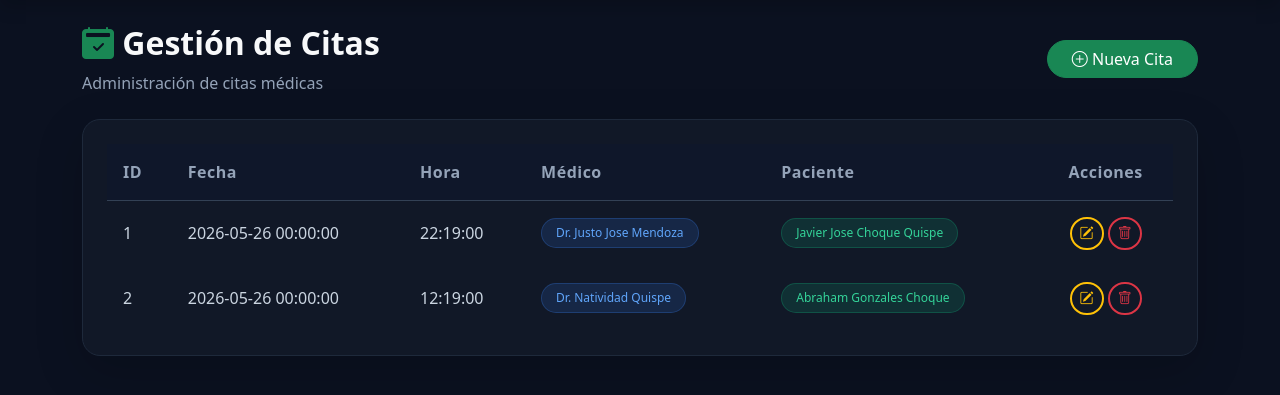
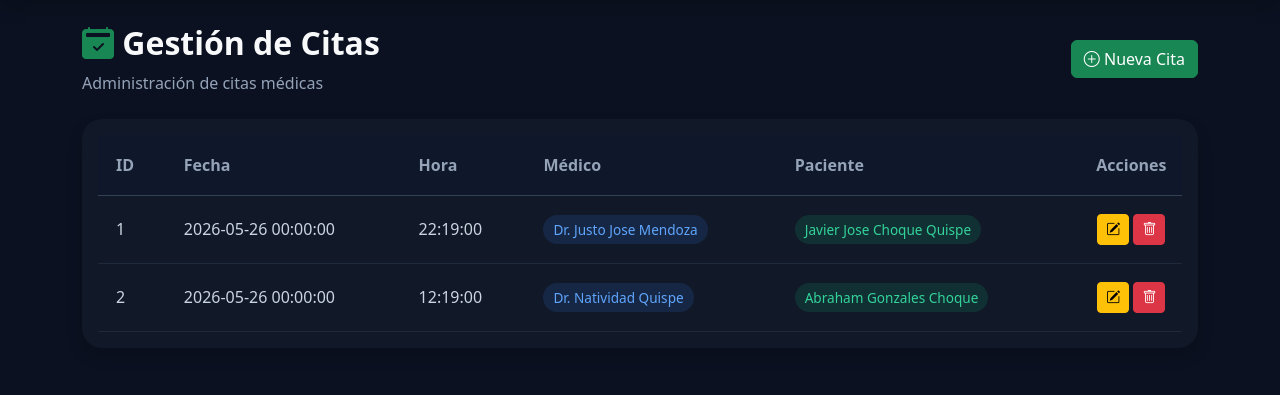
Before and after one commit to J-stark10/Examen_Practico_Flask_2, a Flask app: page /citas/ in a window 1280 px wide. Shown: the part 58-453 px from the top of the page. Run offline with Flask 3, Linux system fonts and the light colour scheme; data comes from the database, SQL or seed files in the repository.

Commit message:
cambios de requirements.txt

```diff
--- a/src/citas/templates/cita/index.html
+++ b/src/citas/templates/cita/index.html
@@ -20,7 +20,7 @@
     </div>
 
     <a href="{{ url_for('citas.create') }}"
-       class="btn btn-success rounded-pill px-4">
+       class="btn btn-success">
 
         <i class="bi bi-plus-circle"></i>
         Nueva Cita
@@ -30,13 +30,13 @@
 </div>
 
 
-<div class="card shadow-lg border-0">
+<div class="card shadow border-0">
 
-    <div class="card-body p-4">
+    <div class="card-body p-3">
 
         <div class="table-responsive">
 
-            <table class="table align-middle custom-table">
+            <table class="table align-middle custom-table w-100">
 
                 <thead>
 
@@ -65,7 +65,7 @@
 
                         <td>
 
-                            <span class="badge medico-badge">
+                            <span class="medico-badge">
                                 {{ cita.medico.nombre }}
                             </span>
 
@@ -73,7 +73,7 @@
 
                         <td>
 
-                            <span class="badge paciente-badge">
+                            <span class="paciente-badge">
                                 {{ cita.paciente.nombre }}
                             </span>
 
@@ -82,15 +82,15 @@
                         <td class="text-center">
 
                             <a href="{{ url_for('citas.edit', id=cita.id) }}"
-                               class="btn btn-sm btn-outline-warning rounded-pill">
+                               class="btn btn-warning btn-sm">
 
                                 <i class="bi bi-pencil-square"></i>
 
                             </a>
 
                             <a href="{{ url_for('citas.delete', id=cita.id) }}"
-                            onclick="return confirm('¿Estás seguro de eliminar esta cita?')"
-                               class="btn btn-sm btn-outline-danger rounded-pill">
+                               onclick="return confirm('¿Estás seguro de eliminar esta cita?')"
+                               class="btn btn-danger btn-sm">
 
                                 <i class="bi bi-trash"></i>
 
@@ -116,73 +116,54 @@
 <style>
 
     .custom-table{
+        color: #e2e8f0;
         margin-bottom: 0;
-        color: #e2e8f0;
-        border-collapse: separate;
-        border-spacing: 0;
+        min-width: 1100px;
     }
 
     .custom-table thead th{
         background-color: #0f172a;
         color: #94a3b8;
         border-bottom: 1px solid #334155;
-        padding: 16px;
-        font-weight: 600;
-        letter-spacing: .5px;
+        padding: 18px;
+        font-size: 1rem;
     }
 
     .custom-table tbody tr{
         background-color: #111827;
         border-bottom: 1px solid #1e293b;
-        transition: all .2s ease;
+        transition: .2s ease;
     }
 
     .custom-table tbody tr:hover{
         background-color: #1e293b;
-        transform: scale(1.002);
     }
 
     .custom-table td{
         background-color: #111827;
         color: #cbd5e1;
-        padding: 16px;
+        padding: 18px;
         border-bottom: none;
         vertical-align: middle;
+        font-size: 1rem;
     }
 
     .medico-badge{
         background: rgba(59,130,246,0.15);
         color: #60a5fa;
-        padding: 8px 14px;
+        padding: 5px 10px;
         border-radius: 999px;
         font-weight: 500;
-        border: 1px solid rgba(59,130,246,0.25);
+        font-size: .85rem;
     }
 
     .paciente-badge{
         background: rgba(16,185,129,0.15);
         color: #34d399;
-        padding: 8px 14px;
+        padding: 5px 10px;
         border-radius: 999px;
         font-weight: 500;
-        border: 1px solid rgba(16,185,129,0.25);
-    }
-
-    .btn-outline-warning,
-    .btn-outline-danger{
-        border-width: 2px;
-    }
-
-    .btn-outline-warning:hover,
-    .btn-outline-danger:hover{
-        transform: translateY(-1px);
-        transition: .2s ease;
-    }
-
-    .card{
-        background-color: #111827;
-        border: 1px solid #1e293b !important;
-        border-radius: 18px;
+        font-size: .85rem;
     }
 
 </style>
```
